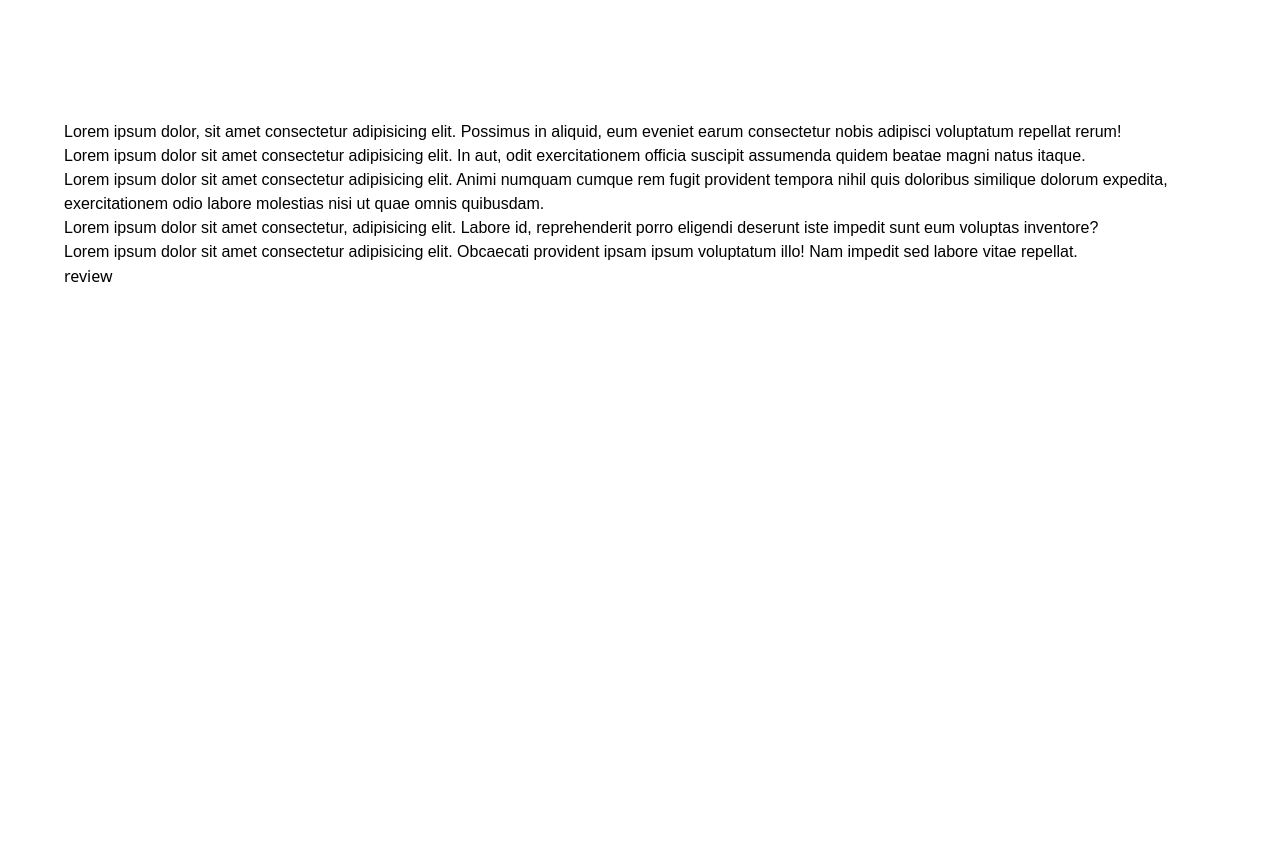
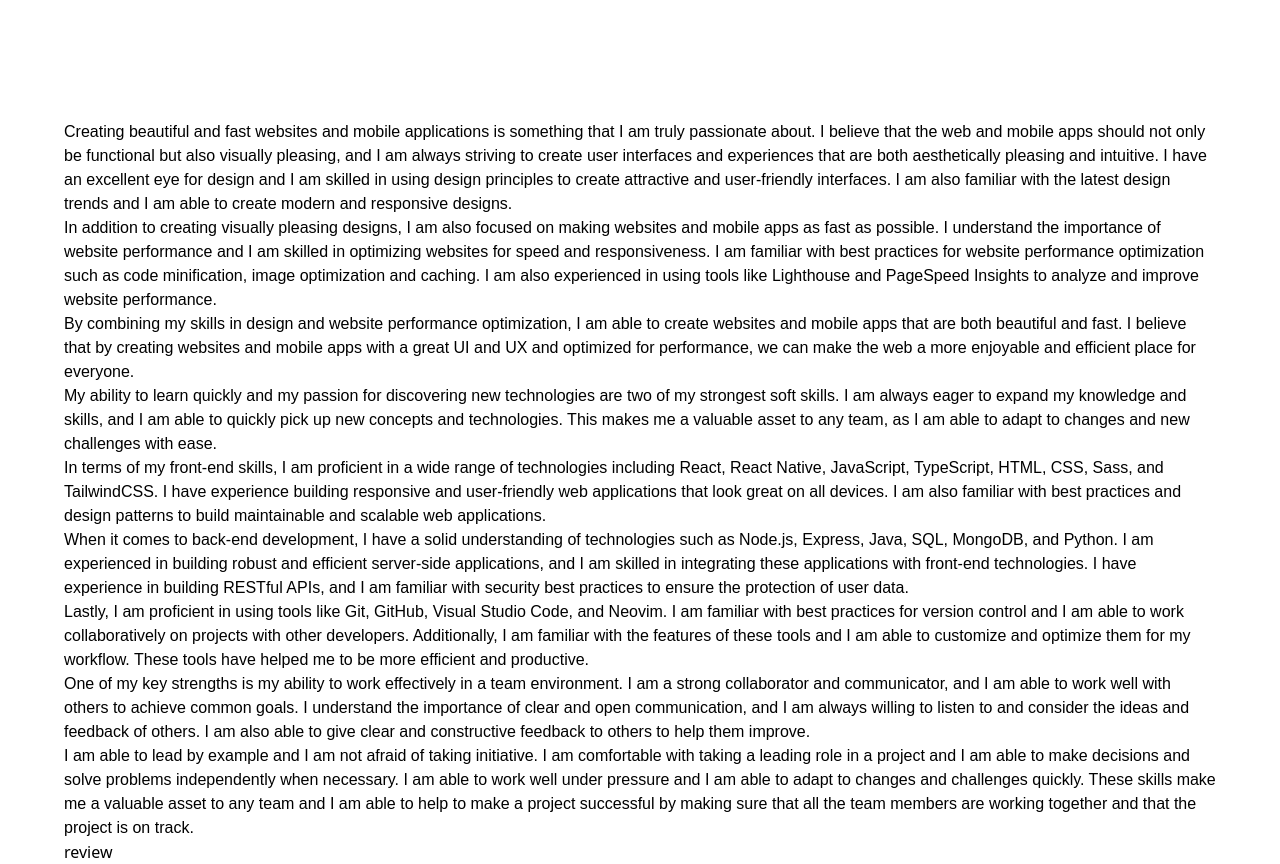
Before and after one commit to enzo-mourany/portfolio-v2, a Next.js app: page /about in a window 1280 px wide. Shown: the part 680-1544 px from the top of the page. Before the commit the page ends 968 px from the top, so only its background shows below. Built offline with nearby package versions, Linux system fonts and the light colour scheme.

Commit message:
feat: add content

```diff
--- a/app/about/page.tsx
+++ b/app/about/page.tsx
@@ -16,21 +16,27 @@ const Page: React.FC = () => {
           <p className={styles.about__description}>Lorem ipsum dolor sit amet, consectetur adipisicing elit. Odit quasi eius itaque odio. Necessitatibus, incidunt!</p>
         </div>
         <div className={styles.about__course}>
+          <div className={styles.about__objectivs}>
+            <section>
+              <p>Creating beautiful and fast websites and mobile applications is something that I am truly passionate about. I believe that the web and mobile apps should not only be functional but also visually pleasing, and I am always striving to create user interfaces and experiences that are both aesthetically pleasing and intuitive. I have an excellent eye for design and I am skilled in using design principles to create attractive and user-friendly interfaces. I am also familiar with the latest design trends and I am able to create modern and responsive designs.</p>
+            </section>
+            <section className={styles.about__objectives__hidden}>
+              <p>In addition to creating visually pleasing designs, I am also focused on making websites and mobile apps as fast as possible. I understand the importance of website performance and I am skilled in optimizing websites for speed and responsiveness. I am familiar with best practices for website performance optimization such as code minification, image optimization and caching. I am also experienced in using tools like Lighthouse and PageSpeed Insights to analyze and improve website performance.</p>
+              <p>By combining my skills in design and website performance optimization, I am able to create websites and mobile apps that are both beautiful and fast. I believe that by creating websites and mobile apps with a great UI and UX and optimized for performance, we can make the web a more enjoyable and efficient place for everyone.</p>
+            </section>
+          </div>
           <div className={styles.about__softskills}>
             <section>
-              <p>Lorem ipsum dolor, sit amet consectetur adipisicing elit. Possimus in aliquid, eum eveniet earum consectetur nobis adipisci voluptatum repellat rerum!</p>
-              <p>Lorem ipsum dolor sit amet consectetur adipisicing elit. In aut, odit exercitationem officia suscipit assumenda quidem beatae magni natus itaque.</p>
-              <p>Lorem ipsum dolor sit amet consectetur adipisicing elit. Animi numquam cumque rem fugit provident tempora nihil quis doloribus similique dolorum expedita, exercitationem odio labore molestias nisi ut quae omnis quibusdam.</p>
+              <p>My ability to learn quickly and my passion for discovering new technologies are two of my strongest soft skills. I am always eager to expand my knowledge and skills, and I am able to quickly pick up new concepts and technologies. This makes me a valuable asset to any team, as I am able to adapt to changes and new challenges with ease.</p>
+              <p>In terms of my front-end skills, I am proficient in a wide range of technologies including React, React Native, JavaScript, TypeScript, HTML, CSS, Sass, and TailwindCSS. I have experience building responsive and user-friendly web applications that look great on all devices. I am also familiar with best practices and design patterns to build maintainable and scalable web applications.</p>
+              <p>When it comes to back-end development, I have a solid understanding of technologies such as Node.js, Express, Java, SQL, MongoDB, and Python. I am experienced in building robust and efficient server-side applications, and I am skilled in integrating these applications with front-end technologies. I have experience in building RESTful APIs, and I am familiar with security best practices to ensure the protection of user data.</p>
+              <p>Lastly, I am proficient in using tools like Git, GitHub, Visual Studio Code, and Neovim. I am familiar with best practices for version control and I am able to work collaboratively on projects with other developers. Additionally, I am familiar with the features of these tools and I am able to customize and optimize them for my workflow. These tools have helped me to be more efficient and productive.</p>
             </section>
           </div>
           <div className={styles.about__general__skills}>
             <section>
-              <p>Lorem ipsum dolor sit amet consectetur, adipisicing elit. Labore id, reprehenderit porro eligendi deserunt iste impedit sunt eum voluptas inventore?</p>
-            </section>
-          </div>
-          <div className={styles.about__objectivs}>
-            <section>
-              <p>Lorem ipsum dolor sit amet consectetur adipisicing elit. Obcaecati provident ipsam ipsum voluptatum illo! Nam impedit sed labore vitae repellat.</p>
+              <p>One of my key strengths is my ability to work effectively in a team environment. I am a strong collaborator and communicator, and I am able to work well with others to achieve common goals. I understand the importance of clear and open communication, and I am always willing to listen to and consider the ideas and feedback of others. I am also able to give clear and constructive feedback to others to help them improve.</p>
+              <p>I am able to lead by example and I am not afraid of taking initiative. I am comfortable with taking a leading role in a project and I am able to make decisions and solve problems independently when necessary. I am able to work well under pressure and I am able to adapt to changes and challenges quickly. These skills make me a valuable asset to any team and I am able to help to make a project successful by making sure that all the team members are working together and that the project is on track.</p>
             </section>
           </div>
           <div className={styles.about__reviews}>
--- a/styles/AboutPage.module.scss
+++ b/styles/AboutPage.module.scss
@@ -27,5 +27,17 @@
         }
       }
     }
+    .about__courses {
+      .about__softsills {
+        section {
+          p {
+            font-size: 3.5vw;
+            font-family: 'Source Serif 4', serif;
+            line-height: 1.5;
+            text-align: center;
+          }
+        }
+      }
+    }
   }
 }
```
